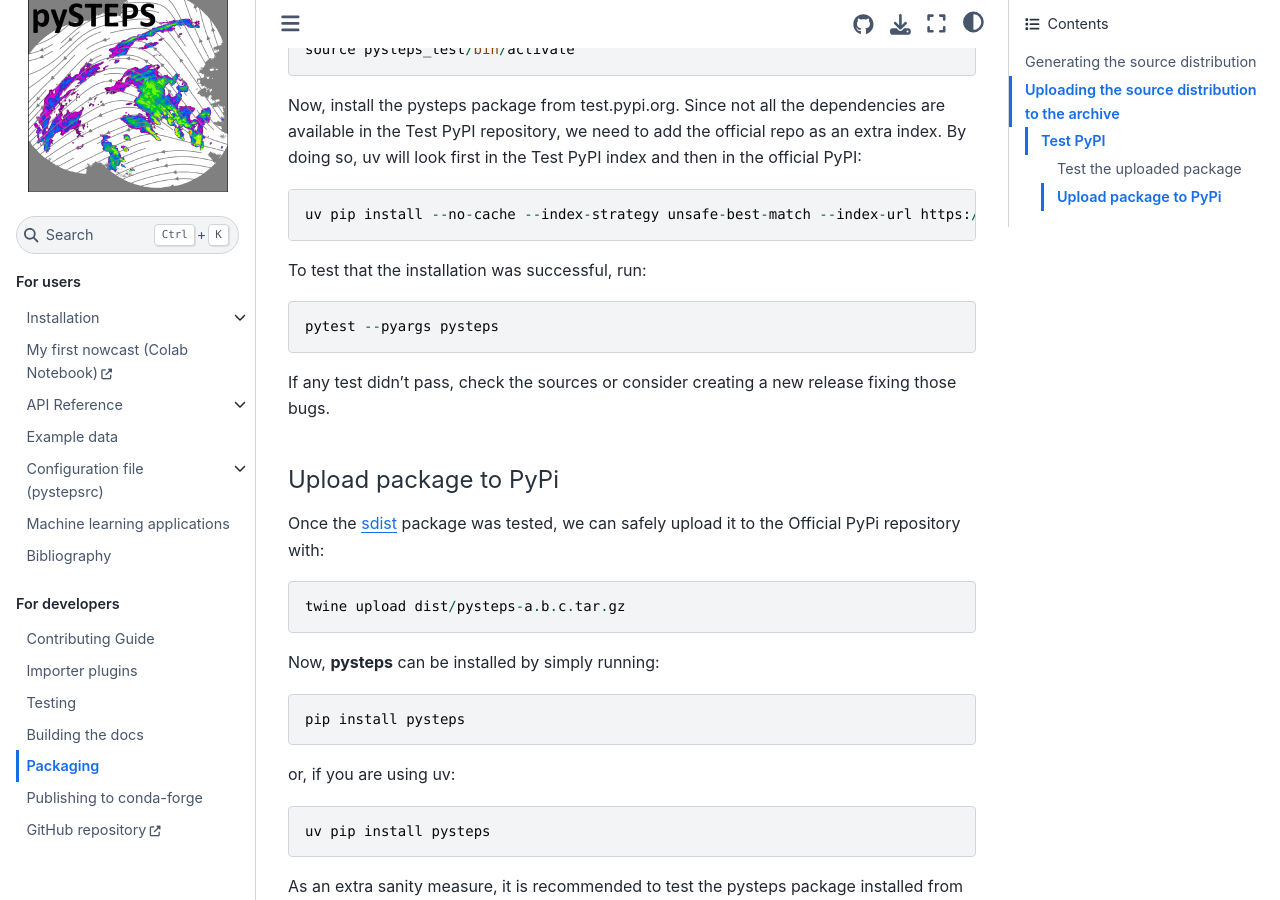
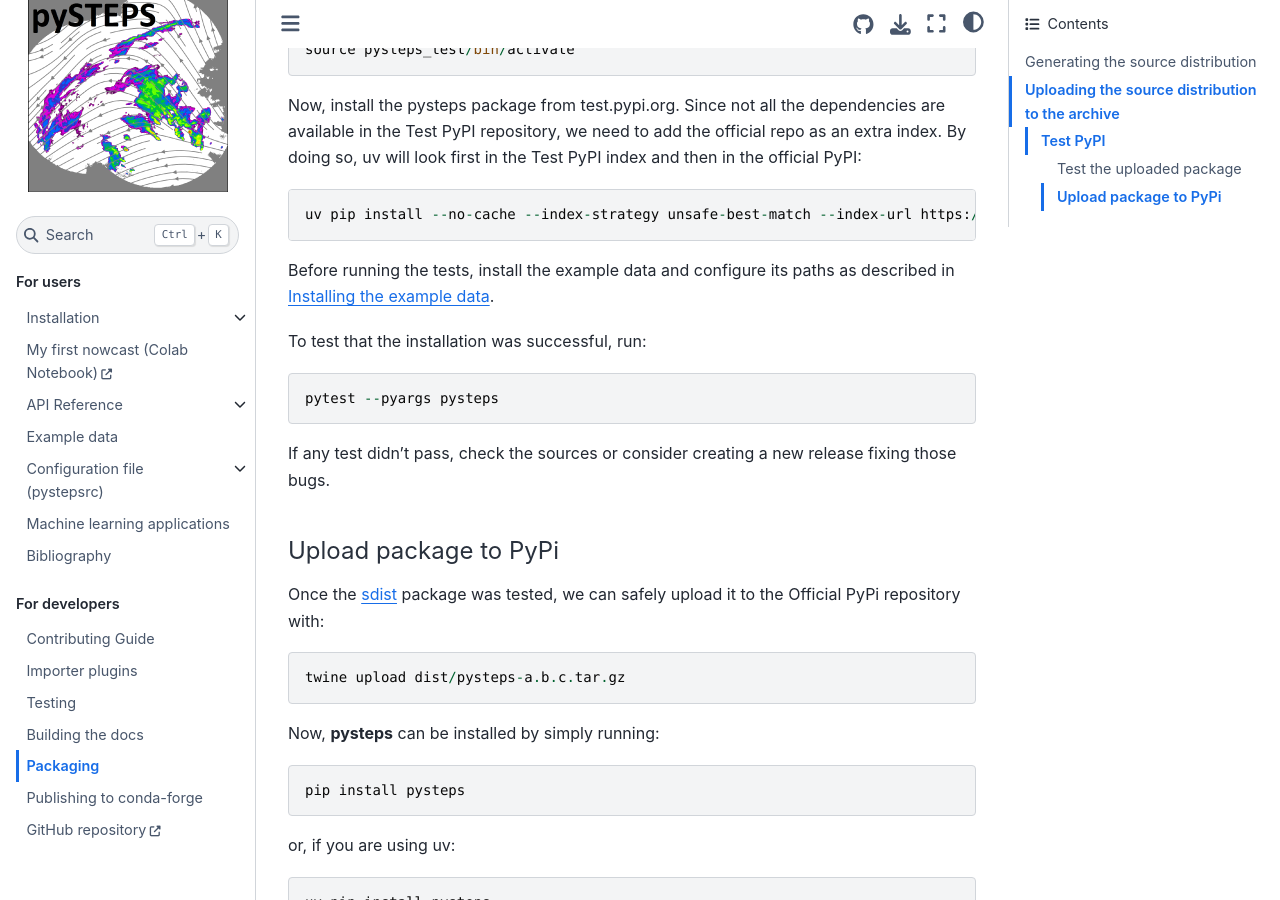
Before and after one commit to pySTEPS/pysteps, a Sphinx documentation site: the page built from doc/source/developer_guide/pypi.rst, in a window 1280 px wide and 900 px high, scrolled down 2001 px. Built offline with Sphinx 7.4.7 and the Sphinx Book theme 1.1.4, drawn with Linux system fonts in a browser that asks for light colours; pages that are not in the unit, such as notebooks, are missing from menus.

Commit message:
Update installation instructions for testing
Added instructions for installing example data before running tests.

Co-authored-by: Copilot Autofix powered by AI <175728472+Copilot@users.noreply.github.com>

```diff
--- a/doc/source/developer_guide/pypi.rst
+++ b/doc/source/developer_guide/pypi.rst
@@ -101,6 +101,9 @@ Since not all the dependencies are available in the Test PyPI repository, we nee
 
     uv pip install --no-cache --index-strategy unsafe-best-match --index-url https://test.pypi.org/simple/ --extra-index-url https://pypi.org/simple/ pysteps pytest
 
+Before running the tests, install the example data and configure its paths
+as described in :ref:`example_data`.
+
 To test that the installation was successful, run::
 
     pytest --pyargs pysteps
```
